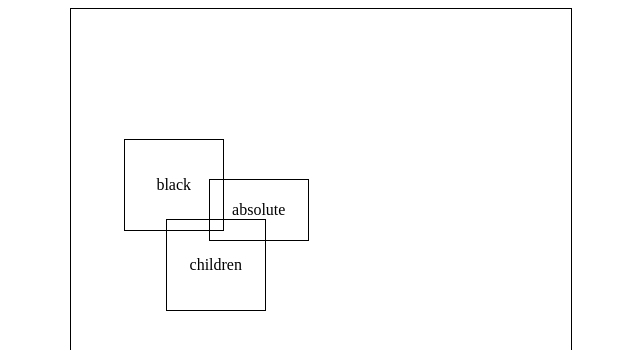
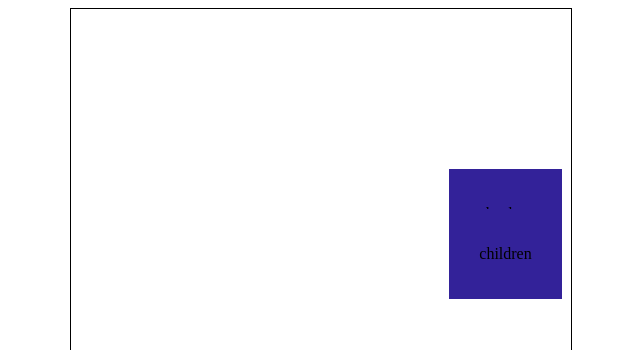
Before and after one commit to Foveluy/Dragact, a React (Create React App) app in the folder app/: page / in a window 1280 px wide. Shown: the top 350 px of the page, without its empty margins (30-670 px from the left). Built offline with nearby package versions, Linux system fonts and the light colour scheme; the HTML template or start-up script is replaced by a standard one.

Commit message:
[add] margin done

```diff
--- a/app/src/App.js
+++ b/app/src/App.js
@@ -6,9 +6,25 @@ import './style.css'
 
 
 const MapLayoutTostate = (layout) => {
-    console.log('进来了', layout)
-    return layout
+    return layout.map((child) => {
+        let newChild = { ...child, isUserMove: true }
+        return newChild
+    })
 }
+
+const syncLayout = (layout, childIndex, { GridX, GridY }, isUserMove) => {
+    let newlayout = Object.assign([], layout)
+    for (let i = 0, length = newlayout.length; i < length; i++) {
+        if (i === childIndex) {
+            newlayout[i].GridX = GridX
+            newlayout[i].GridY = GridY
+            newlayout[i].isUserMove = isUserMove
+        }
+    }
+
+    return newlayout
+}
+
 
 class DraggerLayout extends React.Component {
     constructor(props) {
@@ -35,33 +51,47 @@ class DraggerLayout extends React.Component {
         hMoving: 0,
         placeholderShow: false,
         placeholderMoving: false,
-        layout: MapLayoutTostate(this.props.layout)
+        layout: MapLayoutTostate(this.props.layout),
+        transitionStyle: ''
     }
 
     onDragStart(bundles) {
-        const { GridX, GridY, w, h } = bundles
-        console.log(bundles)
+        const { GridX, GridY, w, h, index } = bundles
+        const newlayout = syncLayout(this.state.layout, index, {
+            GridX: GridX,
+            GridY: GridY
+        }, true)
+
+        console.log('placeholder', GridX, GridY)
         this.setState({
             GridXMoving: GridX,
             GridYMoving: GridY,
             wMoving: w,
             hMoving: h,
             placeholderShow: true,
-            placeholderMoving: true
+            placeholderMoving: true,
+            layout: newlayout,
+            transitionStyle:''
         })
     }
 
     onDrag(cor) {
+
         this.setState({
             GridXMoving: cor.GridX,
             GridYMoving: cor.GridY,
         })
     }
 
-    onDragEnd() {
-        console.log(this.state)
+    onDragEnd(childIndex) {
+        let Newlayout = syncLayout(this.state.layout, childIndex, {
+            GridX: this.state.GridXMoving,
+            GridY: this.state.GridYMoving
+        }, false)
         this.setState({
-            placeholderShow: false
+            placeholderShow: false,
+            layout: Newlayout,
+            transitionStyle:'.WrapDragger{-webkit-transition: all .3s;transition: all .3s;}'
         })
     }
     placeholder() {
@@ -79,7 +109,7 @@ class DraggerLayout extends React.Component {
                 GridY={GridYMoving}
                 w={wMoving}
                 h={hMoving}
-                style={{ background: '#a31' }}
+                style={{ background: '#a31', zIndex: -1,transition:' all .15s' }}
                 isUserMove={!placeholderMoving}
             >
             </GridItem >
@@ -105,6 +135,9 @@ class DraggerLayout extends React.Component {
                 onDrag={this.onDrag}
                 onDragStart={this.onDragStart}
                 onDragEnd={this.onDragEnd}
+                index={index}
+                isUserMove={layout[index].isUserMove}
+                style={{ background: '#329'}}
             >
                 {child}
             </GridItem >
@@ -118,6 +151,7 @@ class DraggerLayout extends React.Component {
                 className='DraggerLayout'
                 style={{ position: 'absolute', left: 100, width: 500, height: 500, border: '1px solid black' }}
             >
+                <style dangerouslySetInnerHTML={{ __html: this.state.transitionStyle }}></style>
                 {React.Children.map(this.props.children,
                     (child, index) => this.getGridItem(child, index)
                 )}
@@ -129,17 +163,20 @@ class DraggerLayout extends React.Component {
 
 export const LayoutDemo = () => {
     const layout = [{
-        GridX: 3, GridY: 4, w: 3, h: 2
+        GridX: 3, GridY: 4, w: 1, h: 3
     }, {
-        GridX: 1, GridY: 3, w: 3, h: 3
+        GridX: 3, GridY: 5, w: 1, h: 3
     }, {
-        GridX: 2, GridY: 5, w: 3, h: 3
+        GridX: 4, GridY: 5, w: 1, h: 3
+    }, {
+        GridX: 4, GridY: 5, w: 1, h: 3
     }]
     return (
         <DraggerLayout layout={layout}>
-            <p>absolute</p>
-            <p>black</p>
-            <p>children</p>
+            <p key='a'>absolute</p>
+            <p key='b'>black</p>
+            <p key='c'>children</p>
+            <p key='d'>children</p>
         </DraggerLayout>
     )
 }
--- a/app/src/Dragger.js
+++ b/app/src/Dragger.js
@@ -89,6 +89,8 @@ export default class Dragger extends React.Component {
         /**鼠标点击元素的原始位置，单位是px */
         originX: 0,
         originY: 0,
+
+        isUserMove: true,
 
         /**已经移动的位移，单位是px */
         lastX: 0,
@@ -193,7 +195,7 @@ export default class Dragger extends React.Component {
             this.self = event.currentTarget
         }
 
-        this.props.onDragStart(this.state.x,this.state.y)
+        this.props.onDragStart(this.state.x, this.state.y)
 
         this.setState({
             originX: event.clientX,
@@ -228,6 +230,23 @@ export default class Dragger extends React.Component {
         }
     }
 
+    componentWillReceiveProps(nextProps) {
+        // console.log(nextProps)
+        const { isUserMove } = this.props
+        if (!isUserMove) {
+            if (typeof this.props.x === 'number' &&
+                typeof this.props.y === 'number') {
+                this.setState({
+                    x: this.props.x,
+                    y: this.props.y,
+                    lastX:this.props.x,
+                    lastY:this.props.y
+                })
+            }
+        }
+
+    }
+
     render() {
         let { x, y } = this.state
         const { bounds, style, className, others } = this.props
--- a/app/src/GridItem.js
+++ b/app/src/GridItem.js
@@ -37,7 +37,7 @@ export default class GridItem extends Component {
     }
 
     static defaultProps = {
-        col: 12,
+        col: 4,
         containerWidth: 500,
         containerPadding: [0, 0],
         margin: [10, 10],
@@ -49,24 +49,25 @@ export default class GridItem extends Component {
     /** 计算容器的每一个格子多大 */
     calColWidth() {
         const { containerWidth, col, containerPadding, margin } = this.props
-        return (containerWidth - containerPadding[0] * 2 - margin[0] * (col - 1)) / col
+        return (containerWidth - containerPadding[0] * 2 - margin[0] * (col + 1)) / col
     }
 
-    /**转化，计算网格的x,y值 */
+    /**转化，计算网格的GridX,GridY值 */
     calGridXY(x, y) {
-        const { margin } = this.props
-        let GridX = Math.round(x / (this.calColWidth() + margin[0]))
+        const { margin, containerWidth, col } = this.props
+        let GridX = Math.round(x / (containerWidth - margin[0] * (col + 1)) * col)
+        // let GridX = Math.round(x / (this.calColWidth() + margin[0]))
         let GridY = Math.round(y / (this.props.rowHeight + margin[1]))
         return { GridX, GridY }
     }
 
     /**给予一个grid的位置，算出元素具体的在容器中位置在哪里，单位是px */
     calGridItemPosition(GridX, GridY) {
-        const { margin, col } = this.props
+        const { margin, col, containerWidth } = this.props
         if (GridX > col - 1) GridX = col - 1
         if (GridX < 0) GridX = 0
 
-        let x = Math.round(GridX * this.calColWidth() + margin[0] * GridX)
+        let x = Math.round(GridX * (containerWidth - margin[0] * (col + 1)) / col + (GridX + 1) * margin[0])
         let y = Math.round(GridY * this.props.rowHeight + margin[1] * GridY)
         return {
             x: x,
@@ -76,18 +77,23 @@ export default class GridItem extends Component {
 
     /**宽和高计算成为px */
     calWHtoPx(w, h) {
-        const wPx = w * this.calColWidth()
-        const hPx = h * this.props.rowHeight
+        const { margin, containerPadding, containerWidth, col } = this.props
+
+        const one = (containerPadding[0] * 2 + containerWidth - margin[0] * (col + 1)) / col
+        console.log((containerWidth - margin[0] * (col + 1)) / col)
+
+        const wPx = Math.round(w * (containerWidth - margin[0] * (col + 1)) / col)
+        const hPx = Math.round(h * this.props.rowHeight)
 
         return { wPx, hPx }
     }
 
     onDragStart(x, y) {
-        console.log(x,y)
-        const { w, h } = this.props
+        const { w, h, index } = this.props
         const { GridX, GridY } = this.calGridXY(x, y)
+        console.log(GridX, GridY)
         this.props.onDragStart({
-            event, GridX, GridY, w, h
+            event, GridX, GridY, w, h, index
         })
     }
     onDrag(event, x, y) {
@@ -96,16 +102,16 @@ export default class GridItem extends Component {
     }
 
     onDragEnd() {
-        if (this.props.onDragEnd) this.props.onDragEnd()
+        if (this.props.onDragEnd) this.props.onDragEnd(this.props.index)
     }
 
     render() {
         const { x, y } = this.calGridItemPosition(this.props.GridX, this.props.GridY)
-        const { w, h, margin, style ,bounds } = this.props
+        const { w, h, margin, style, bounds } = this.props
         const { wPx, hPx } = this.calWHtoPx(w, h)
         return (
             <Dragger
-                style={{ ...style, width: wPx, height: hPx, margin: margin[0], position: 'absolute', border: '1px solid black' }}
+                style={{ ...style, width: wPx, height: hPx, position: 'absolute' }}
                 onDragStart={this.onDragStart}
                 onMove={this.onDrag}
                 onDragEnd={this.onDragEnd}
--- a/app/src/style.css
+++ b/app/src/style.css
@@ -7,4 +7,9 @@
     display: flex;
     align-items: center;
     justify-content: center;
+
 }
+.DraggerLayout{
+    -webkit-transition: all 3.3s;
+    transition: all 3.3s;
+}
```
